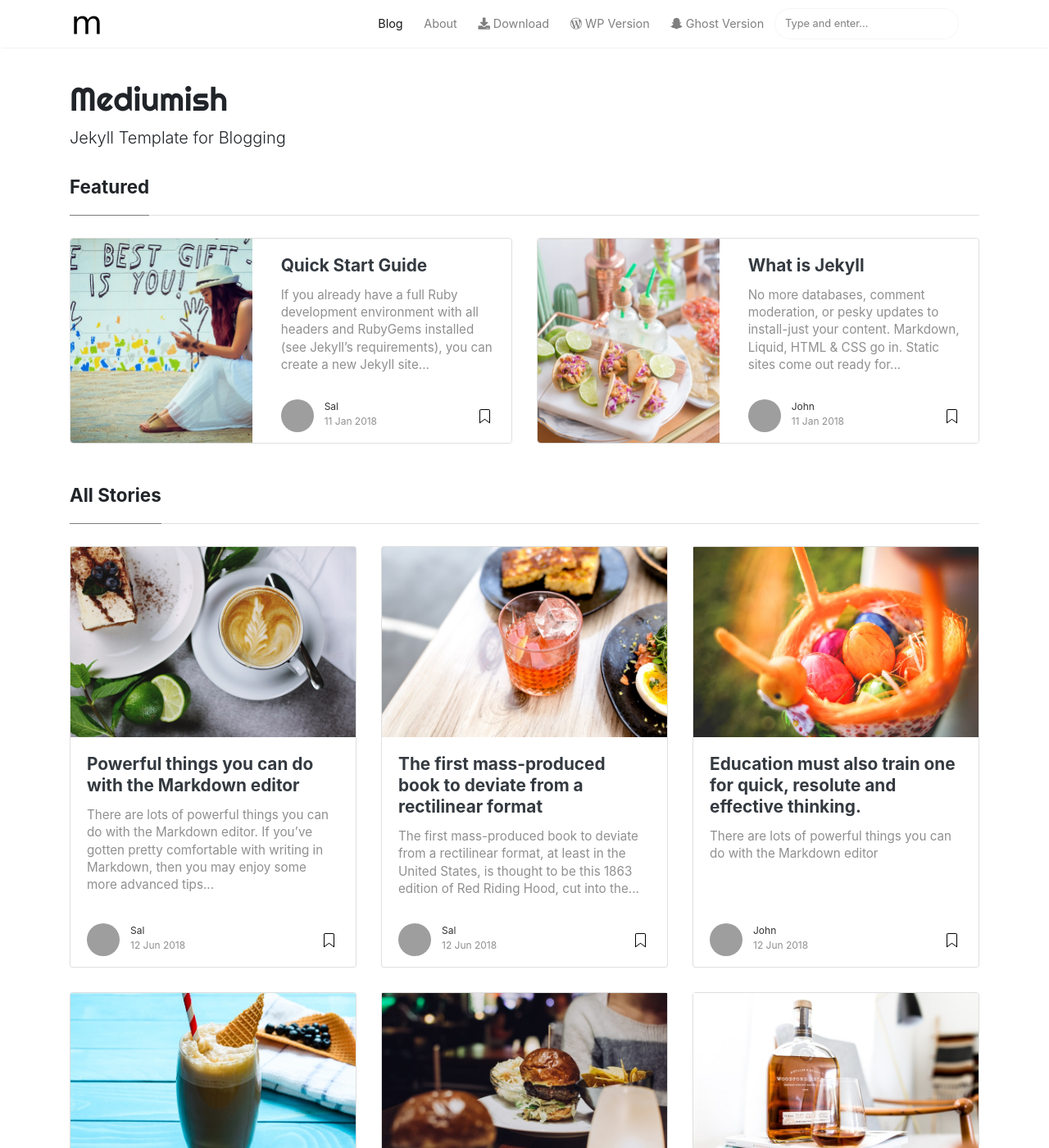
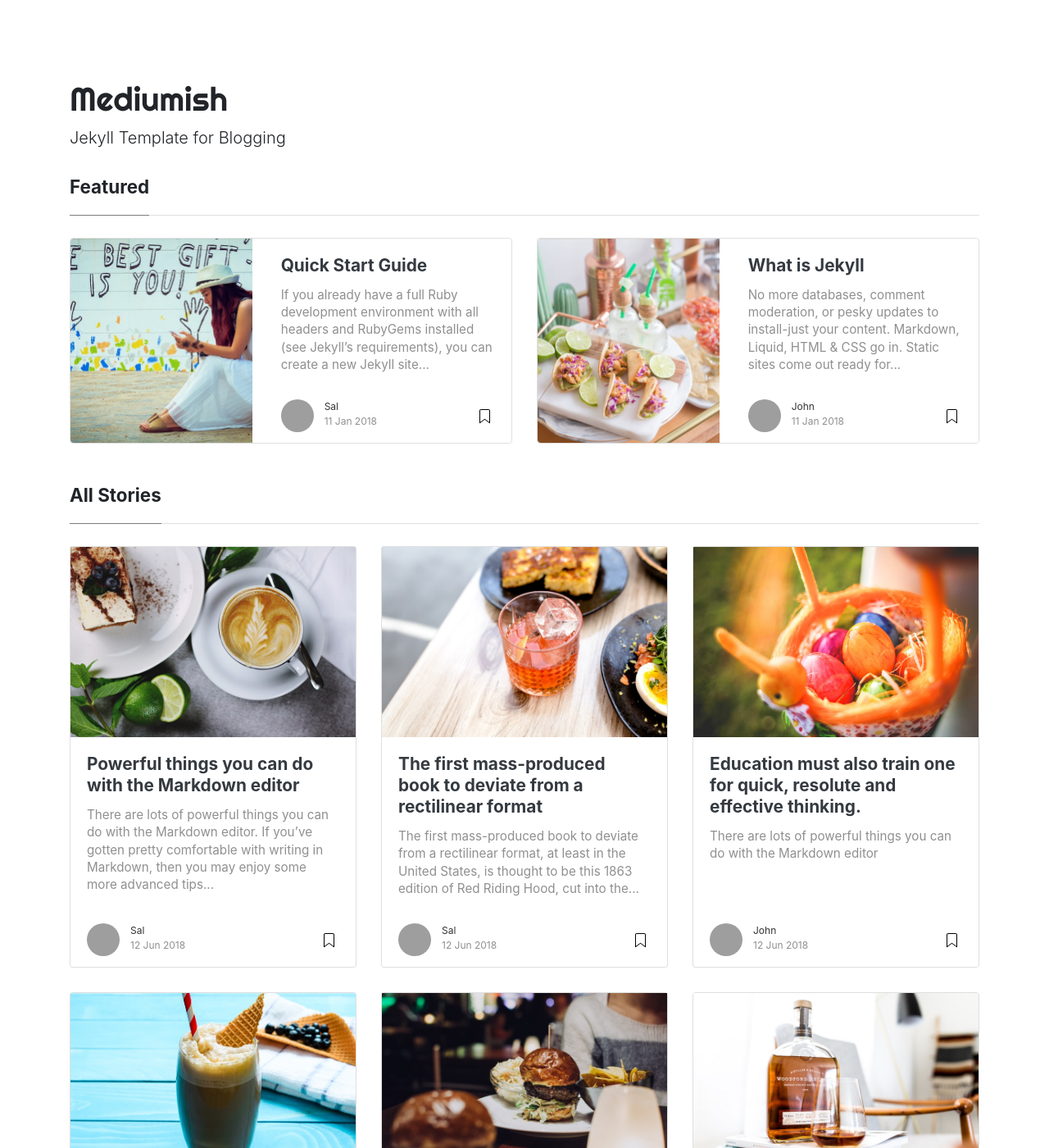
Before and after one commit to parope23/parope23.github.io, a Jekyll site: the page built from index.html, in a window 1280 px wide and 1400 px high. Shown: the whole window at 82% size. Built offline with Jekyll 4.4.1, drawn with Linux system fonts in a browser that asks for light colours; nearby versions of some CDN libraries; the list of posts is cut into pages by our own code; comment, search, counter and statistics services are not loaded; grey boxes are pictures that could not be loaded.

Commit message:
Update default.html

```diff
--- a/_layouts/default.html
+++ b/_layouts/default.html
@@ -32,67 +32,7 @@
 
 <!-- Begin Menu Navigation
 ================================================== -->
-<nav class="navbar navbar-expand-lg navbar-light bg-white fixed-top mediumnavigation nav-down">
 
-    <div class="container pr-0">
-
-    <!-- Begin Logo -->
-    <a class="navbar-brand" href="{{ site.baseurl }}/">
-    <img src="{{ site.baseurl }}/{{ site.logo }}" alt="{{ site.name }}">
-    </a>
-    <!-- End Logo -->
-
-    <button class="navbar-toggler" type="button" data-toggle="collapse" data-target="#navbarMediumish" aria-controls="navbarSupportedContent" aria-expanded="false" aria-label="Toggle navigation">
-    <span class="navbar-toggler-icon"></span>
-    </button>
-
-
-    <div class="collapse navbar-collapse" id="navbarMediumish">
-
-        <!-- Begin Menu -->
-
-            <ul class="navbar-nav ml-auto">
-
-                {% if page.url == "/" %}
-                <li class="nav-item active">
-                {% else %}
-                <li class="nav-item">
-                {% endif %}
-                <a class="nav-link" href="{{ site.baseurl }}/index.html">Blog</a>
-                </li>
-
-                {% if page.url == "/about.html" %}
-                <li class="nav-item active">
-                {% else %}
-                <li class="nav-item">
-                {% endif %}
-                <a class="nav-link" href="{{ site.baseurl }}/about">About</a>
-                </li>
-
-                <li class="nav-item">
-                <a class="nav-link" href="https://github.com/wowthemesnet/mediumish-theme-jekyll/archive/master.zip"><i class="fas fa-download"></i> Download</a>
-                </li>
-
-                <li class="nav-item">
-                <a target="_blank" class="nav-link" href="https://www.wowthemes.net/themes/mediumish-wordpress/"><i class="fab fa-wordpress-simple"></i> WP Version</a>
-                </li>
-
-                <li class="nav-item">
-                <a target="_blank" class="nav-link" href="https://www.wowthemes.net/themes/mediumish-ghost/"><i class="fab fa-snapchat-ghost"></i> Ghost Version</a>
-                </li>
-
-                {% include search-lunr.html %}
-
-            </ul>
-
-
-
-        <!-- End Menu -->
-
-    </div>
-
-    </div>
-</nav>
 <!-- End Navigation
 ================================================== -->
 
```
